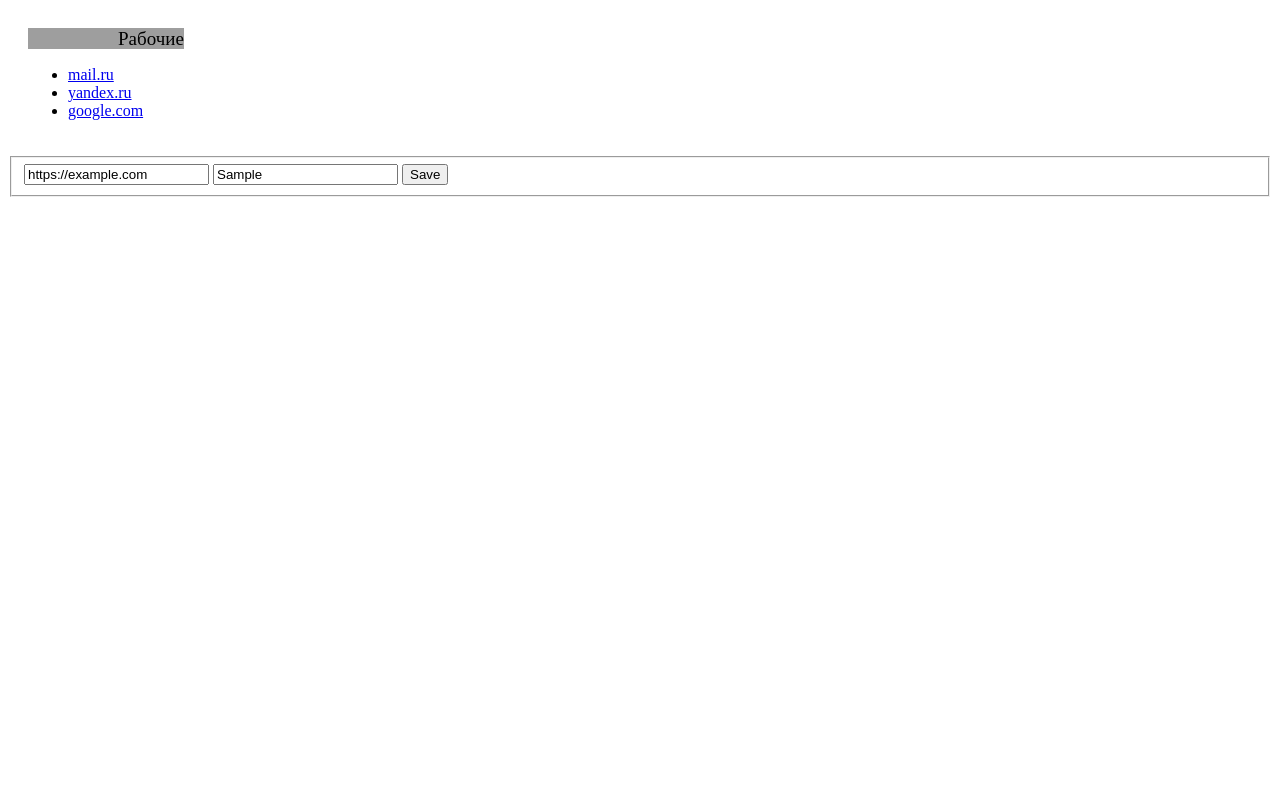
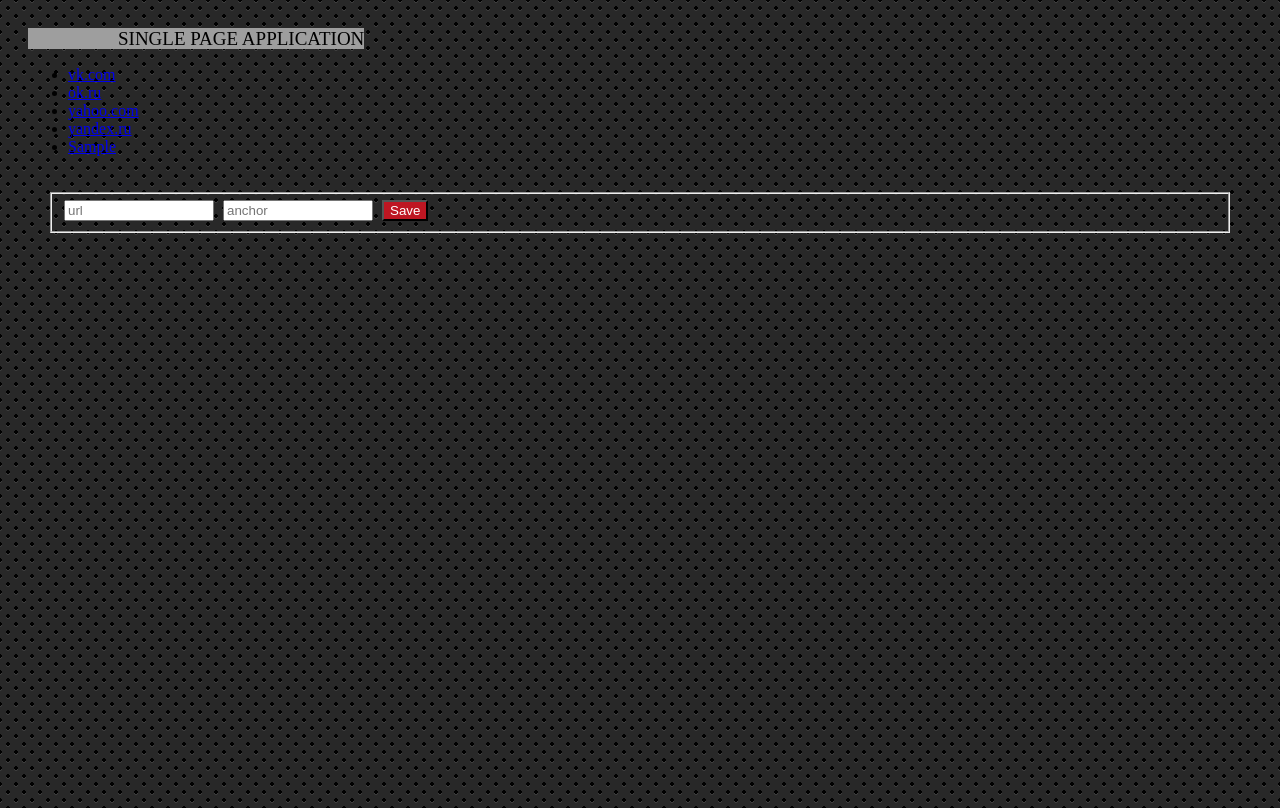
Before and after one commit to DmitrijSB/components_21_30, a website: page index.html in a window 1280 px wide. Both pictures are taken after typing "https://example.com", "Sample" into the empty fields and a click on the button "Save". Drawn offline with Linux system fonts and the light colour scheme; grey boxes are pictures that could not be loaded.

Commit message:
* connect app

```diff
--- /dev/null
+++ b/app/app.css
@@ -0,0 +1,24 @@
+body, html {
+    height: 100%;
+}
+
+body {
+    overflow: hidden;
+    background: radial-gradient(black 15%, transparent 16%) 0 0,
+                radial-gradient(black 15%, transparent 16%) 8px 8px,
+                radial-gradient(rgba(255,255,255,.1) 15%, transparent 20%) 0 1px,
+                radial-gradient(rgba(255,255,255,.1) 15%, transparent 20%) 8px 9px;
+    background-color: #282828;
+
+    background-size: 16px 16px;
+}
+
+.app {
+    max-width: 600px;
+    transform: translateY(-50%) translateX(-50%);
+    position: absolute;
+    top: 50%;
+    left: 50%;
+
+    background-color: #fff;
+}
--- a/app/app.js
+++ b/app/app.js
@@ -1,27 +1,47 @@
 (function () {
 	'use strict';
 
-	let data = {
-		title: 'Рабочие',
-		items: [
-			{
-				anchor: 'mail.ru'
-			},
-			{
-				anchor: 'yandex.ru'
-			},
-			{
-				anchor: 'google.com'
-			},
-		]
-	};
+	//import
+	const Menu = window.Menu;
+	const Form = window.Form;
 
-	let menu = new Menu({
+	const menu = new Menu({
 		el: document.querySelector('.js-menu'),
-		data,
+		onPick(item) {
+			console.log(item);
+		},
+		data: {
+			title: 'SINGLE PAGE APPLICATION',
+			items: [
+				{
+					href: 'https://vk.com',
+					anchor: 'vk.com',
+				},
+				{
+					href: 'https://ok.ru',
+					anchor: 'ok.ru',
+				},
+				{
+					href: 'https://yahoo.com',
+					anchor: 'yahoo.com',
+				},
+				{
+					href: 'https://yandex.ru',
+					anchor: 'yandex.ru',
+				},
+			],
+		},
 	});
 
-	let form = new Form({
+	const form = new Form({
 		el: document.querySelector('.js-form'),
+		onSubmit(component) {
+			menu.addItem({
+				href: component.getField('href').value,
+				anchor: component.getField('anchor').value,
+			});
+		},
 	});
+
+	window.menu = menu;
 })();
--- a/index.html
+++ b/index.html
@@ -1,11 +1,11 @@
 <html>
 	<head>
 		<meta charset="utf-8">
+		<meta name="viewport" content="width=device-width, initial-scale=1" />
 
 		<link rel="stylesheet" href="components/menu/menu.css">
-
-		<script src="components/menu/menu.js"></script>
-		<script src="components/form/form.js"></script>
+		<link rel="stylesheet" href="components/form/form.css">
+		<link rel="stylesheet" href="app/app.css">
 	</head>
 	<body>
 		<div id="app">
@@ -13,6 +13,11 @@
 			<div class="form js-form"></div>
 		</div>
 
+		<!-- Dependencies -->
+		<script src="components/menu/menu.js"></script>
+		<script src="components/form/form.js"></script>
+
+		<!-- Application -->
 		<script src="app/app.js"></script>
 	</body>
 </html>
```
